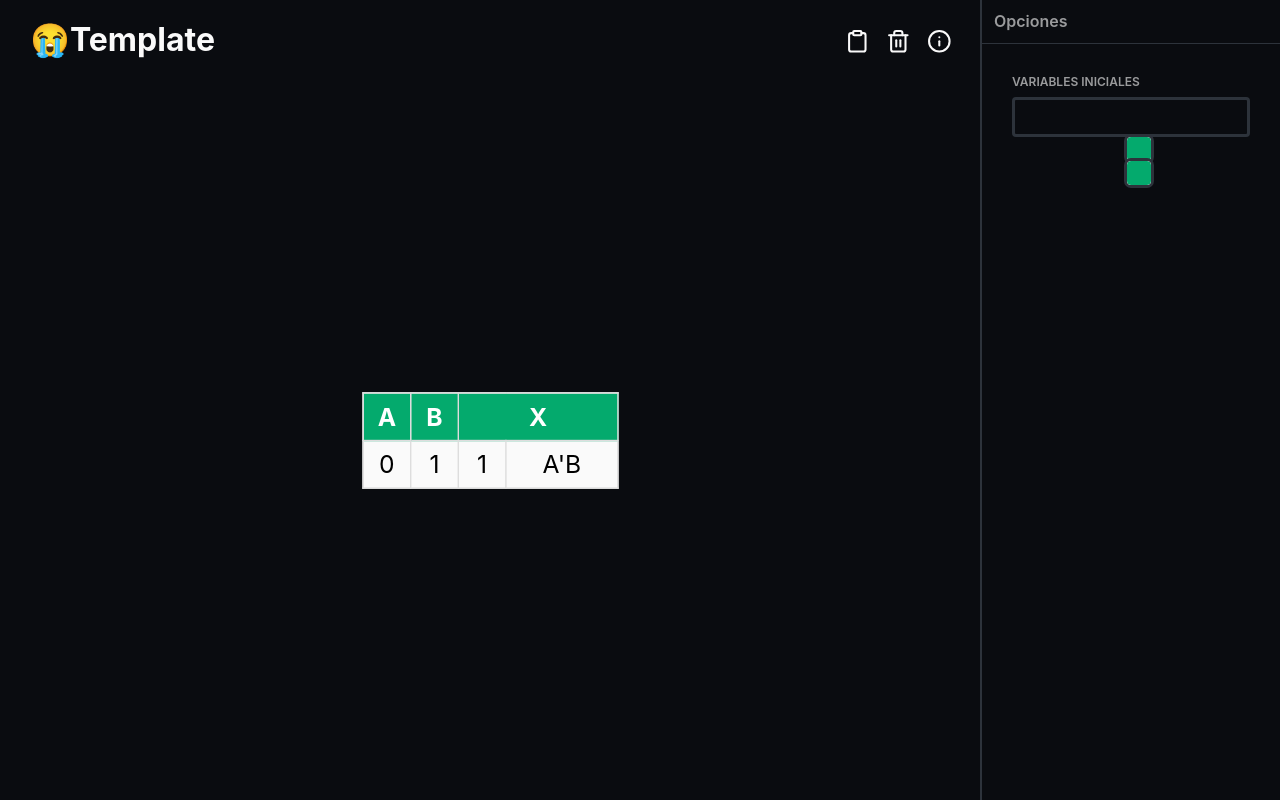
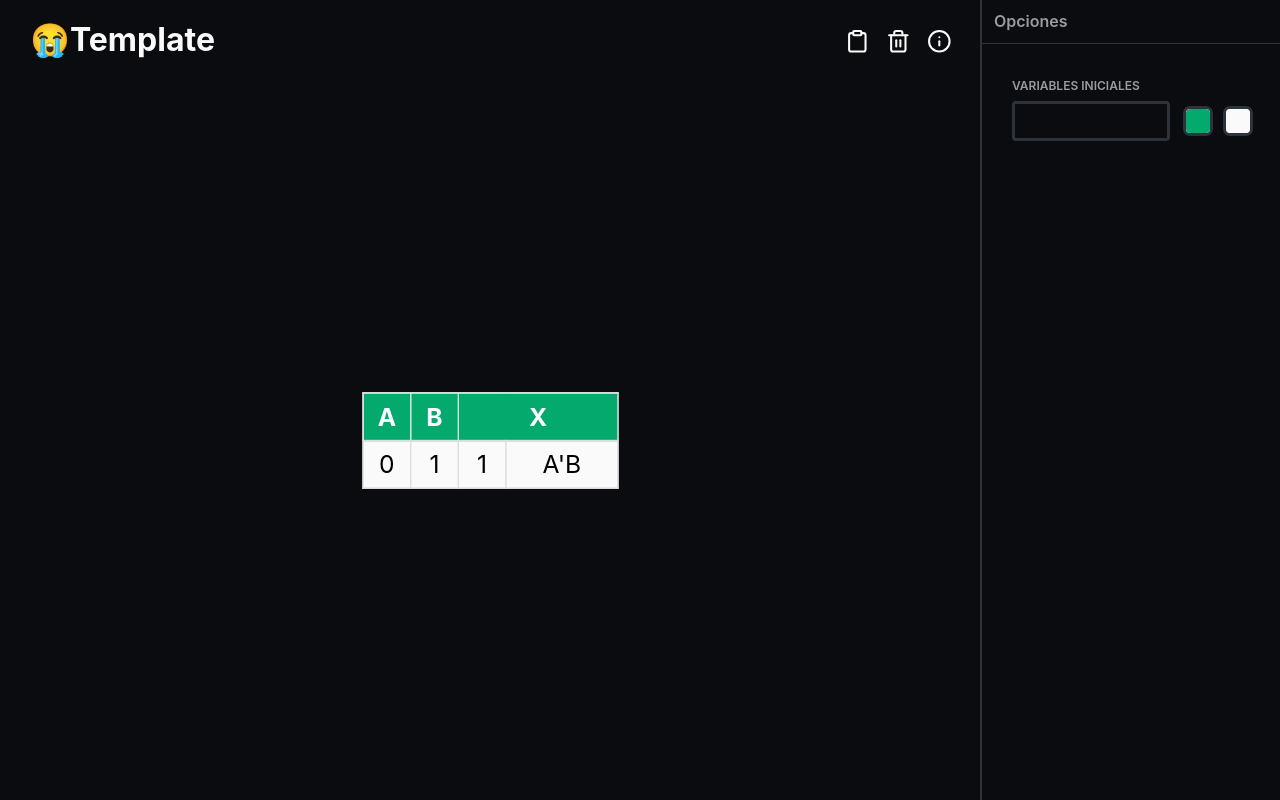
Before and after one commit to munozrc/truth-table-template, a React (Vite) app: page / in a window 1280 px wide. Built offline with nearby package versions, Linux system fonts and the light colour scheme.

Commit message:
create component to grouping inputs

```diff
--- /dev/null
+++ b/src/components/GroupInputs/index.tsx
@@ -0,0 +1,19 @@
+import React, { FC } from 'react'
+import styles from './styles.module.css'
+
+interface Props {
+  labelValue?: string
+}
+
+const GroupInputs: FC<Props> = ({ labelValue = '', children }) => {
+  return (
+    <section className={styles.wrapper}>
+      <label className={styles.label}>{labelValue}</label>
+      <div className={styles.inputs}>
+        {children}
+      </div>
+    </section>
+  )
+}
+
+export default GroupInputs
--- /dev/null
+++ b/src/components/GroupInputs/styles.module.css
@@ -0,0 +1,19 @@
+.wrapper {
+  width: 100%;
+}
+
+.inputs {
+  display: flex;
+  flex-direction: row;
+}
+
+.label {
+  display: inline-block;
+  margin-bottom: 6px;
+  font-size: 0.75em;
+  font-weight: 600;
+  line-height: 1.4;
+  text-transform: uppercase;
+  color: #fafafa;
+  opacity: 0.6;
+}
--- a/src/views/Dashboard/PanelOptions/index.tsx
+++ b/src/views/Dashboard/PanelOptions/index.tsx
@@ -1,20 +1,24 @@
 import React, { FC } from 'react'
+import GroupInputs from '../../../components/GroupInputs'
 import Input from '../../../components/Input'
 import InputColor from '../../../components/InputColor'
 import useField from '../../../hooks/useField'
 import styles from './styles.module.css'
 
 const PanelOptions: FC<{}> = () => {
-  const color = useField('color', '#04AA6D')
+  const color = useField('color', '#fafafa')
+  const bgColor = useField('color', '#04aa6d')
   return (
     <section className={styles.wrapper}>
       <header className={styles.header}>
         <h4 className={styles.header__title}>Opciones</h4>
       </header>
       <div className={styles.panel__wrapper}>
-        <Input labelValue='Variables Iniciales' />
-        <InputColor labelValue='Background' {...color} />
-        <InputColor labelValue='Foreground' {...color} />
+        <GroupInputs labelValue='Variables Iniciales'>
+          <Input />
+          <InputColor {...bgColor} />
+          <InputColor {...color} />
+        </GroupInputs>
       </div>
     </section>
   )
```
